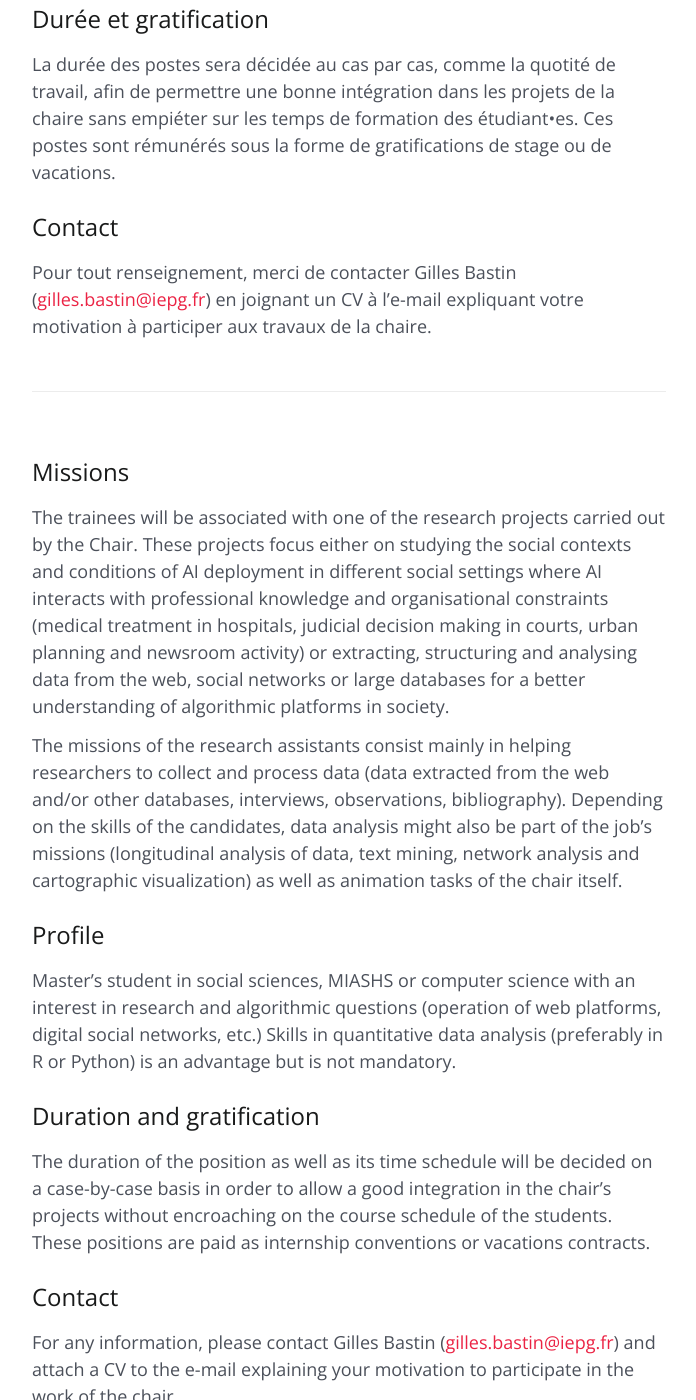
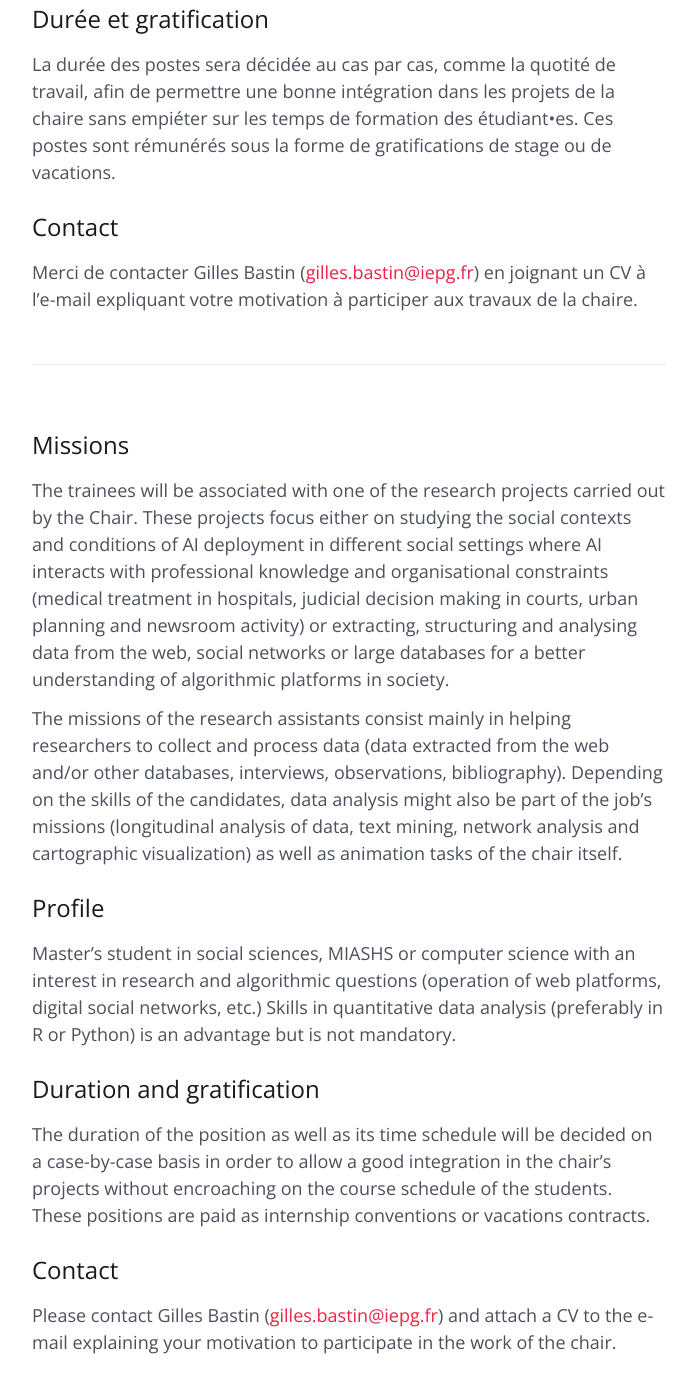
Before and after one commit to gillesbastin/algorithmicsociety, a Jekyll site: the page built from _posts/2019-10-17-La-chaire-recrute-des-assistants-de-recherche.md, in a window 1280 px wide and 1400 px high, scrolled down 1427 px. Shown: the whole window, without its empty margins (291-987 px from the left). Built offline with Jekyll 4.4.1, drawn with Linux system fonts in a browser that asks for light colours.

Commit message:
Update 2019-10-17-La-chaire-recrute-des-assistants-de-recherche.md

```diff
--- a/_posts/2019-10-17-La-chaire-recrute-des-assistants-de-recherche.md
+++ b/_posts/2019-10-17-La-chaire-recrute-des-assistants-de-recherche.md
@@ -37,7 +37,7 @@ Ces postes sont rémunérés sous la forme de gratifications de stage ou de vaca
 
 ## Contact
 
-Pour tout renseignement, merci de contacter Gilles Bastin (<a href="mailto:gilles.bastin@iepg.fr">gilles.bastin@iepg.fr</a>) en joignant un CV à l'e-mail expliquant votre motivation à participer aux travaux de la chaire.
+Merci de contacter Gilles Bastin (<a href="mailto:gilles.bastin@iepg.fr">gilles.bastin@iepg.fr</a>) en joignant un CV à l'e-mail expliquant votre motivation à participer aux travaux de la chaire.
 
 <br>
 
@@ -66,4 +66,4 @@ These positions are paid as internship conventions or vacations contracts.
 
 ## Contact
 
-For any information, please contact Gilles Bastin (<a href="mailto:gilles.bastin@iepg.fr">gilles.bastin@iepg.fr</a>) and attach a CV to the e-mail explaining your motivation to participate in the work of the chair.
+Please contact Gilles Bastin (<a href="mailto:gilles.bastin@iepg.fr">gilles.bastin@iepg.fr</a>) and attach a CV to the e-mail explaining your motivation to participate in the work of the chair.
```
